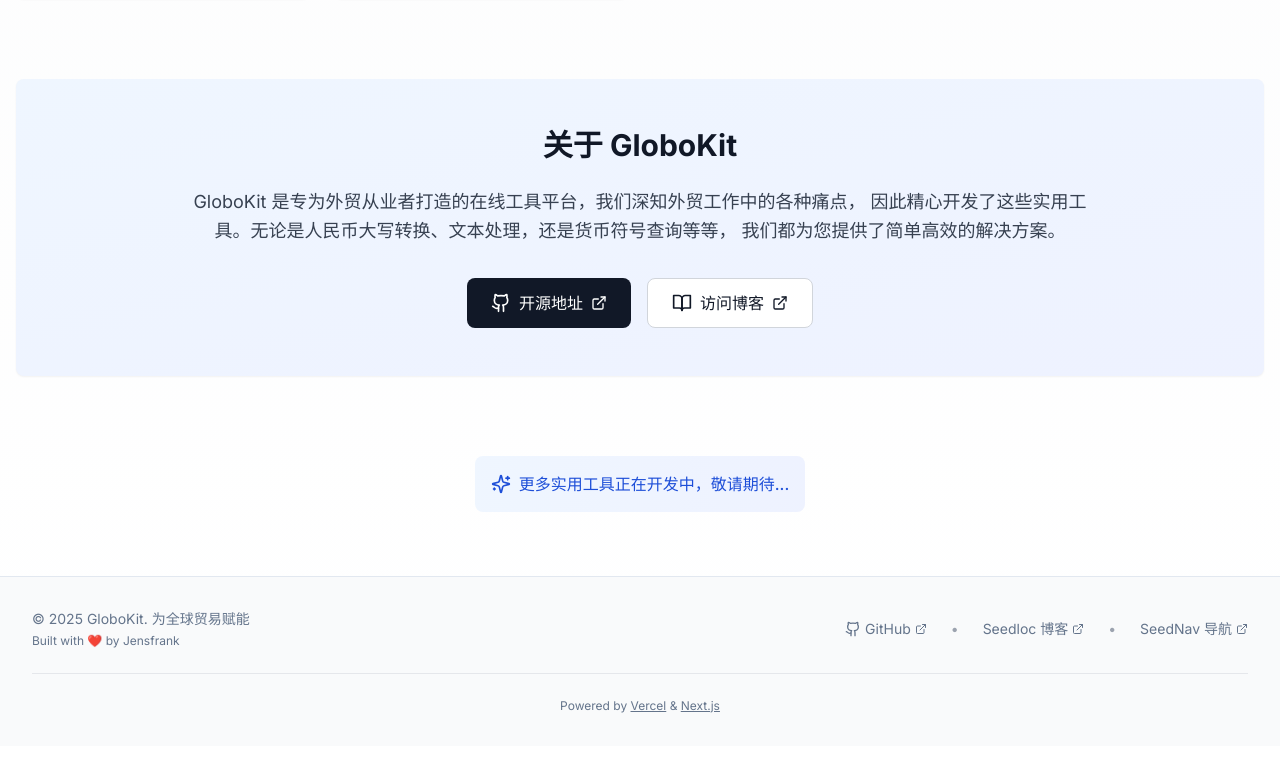
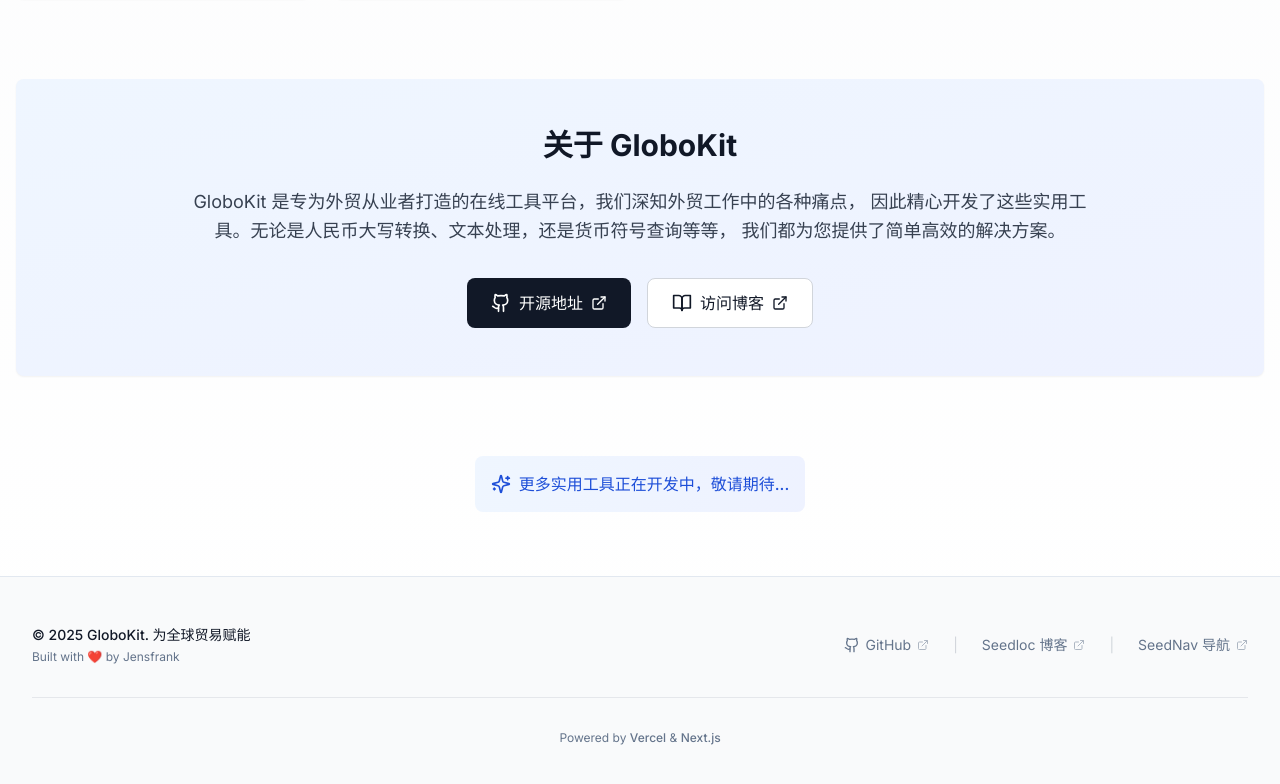
Before and after one commit to everett7623/Globokit, a Next.js app: page / in a window 1280 px wide. Shown: the part 1237-2021 px from the top of the page. Before the commit the page ends 1983 px from the top, so only its background shows below. Built offline with nearby package versions, Linux system fonts and the light colour scheme.

Commit message:
Update footer.tsx

```diff
--- a/components/layout/footer.tsx
+++ b/components/layout/footer.tsx
@@ -1,20 +1,24 @@
+// 名称: 页脚组件
+// 描述: 网站底部区域，展示版权信息、友情链接及技术栈说明
 // 路径: Globokit/components/layout/footer.tsx
-// 更新时间: 2025-09-01
-// 说明: 优化页脚组件
+// 作者: Jensfrank
+// 更新时间: 2026-01-08
 
 import Link from 'next/link'
 import { Github, ExternalLink } from 'lucide-react'
 
 export function Footer() {
+  const currentYear = new Date().getFullYear()
+
   return (
-    <footer className="border-t bg-gray-50">
-      <div className="container py-8">
-        <div className="flex flex-col md:flex-row items-center justify-between gap-4">
-          <div className="text-center md:text-left">
-            <p className="text-sm text-muted-foreground">
-              © 2025 GloboKit. 为全球贸易赋能
+    <footer className="border-t bg-gray-50 mt-auto">
+      <div className="container py-12">
+        <div className="flex flex-col md:flex-row items-center justify-between gap-6">
+          <div className="text-center md:text-left space-y-1">
+            <p className="text-sm font-medium text-gray-900">
+              © {currentYear} GloboKit. 为全球贸易赋能
             </p>
-            <p className="text-xs text-muted-foreground mt-1">
+            <p className="text-xs text-muted-foreground">
               Built with ❤️ by Jensfrank
             </p>
           </div>
@@ -24,52 +28,52 @@
               href="https://github.com/everett7623/Globokit"
               target="_blank"
               rel="noopener noreferrer"
-              className="text-muted-foreground hover:text-foreground flex items-center gap-1 transition-colors"
+              className="text-muted-foreground hover:text-gray-900 flex items-center gap-1.5 transition-colors"
             >
               <Github className="h-4 w-4" />
               GitHub
-              <ExternalLink className="h-3 w-3" />
+              <ExternalLink className="h-3 w-3 opacity-50" />
             </Link>
-            <span className="text-gray-400">•</span>
+            <span className="text-gray-300">|</span>
             <Link
               href="https://seedloc.com"
               target="_blank"
               rel="noopener noreferrer"
-              className="text-muted-foreground hover:text-foreground flex items-center gap-1 transition-colors"
+              className="text-muted-foreground hover:text-gray-900 flex items-center gap-1.5 transition-colors"
             >
               Seedloc 博客
-              <ExternalLink className="h-3 w-3" />
+              <ExternalLink className="h-3 w-3 opacity-50" />
             </Link>
-            <span className="text-gray-400">•</span>
+            <span className="text-gray-300">|</span>
             <Link
               href="https://nav.seedloc.com"
               target="_blank"
               rel="noopener noreferrer"
-              className="text-muted-foreground hover:text-foreground flex items-center gap-1 transition-colors"
+              className="text-muted-foreground hover:text-gray-900 flex items-center gap-1.5 transition-colors"
             >
               SeedNav 导航
-              <ExternalLink className="h-3 w-3" />
+              <ExternalLink className="h-3 w-3 opacity-50" />
             </Link>
           </div>
         </div>
 
-        <div className="mt-6 pt-6 border-t border-gray-200">
+        <div className="mt-8 pt-8 border-t border-gray-200">
           <p className="text-center text-xs text-muted-foreground">
             Powered by{' '}
             <Link
               href="https://vercel.com"
               target="_blank"
               rel="noopener noreferrer"
-              className="underline hover:text-foreground transition-colors"
+              className="font-medium hover:text-gray-900 transition-colors"
             >
               Vercel
             </Link>
-            {' '}& {' '}
+            {' '}&{' '}
             <Link
               href="https://nextjs.org"
               target="_blank"
               rel="noopener noreferrer"
-              className="underline hover:text-foreground transition-colors"
+              className="font-medium hover:text-gray-900 transition-colors"
             >
               Next.js
             </Link>
```
